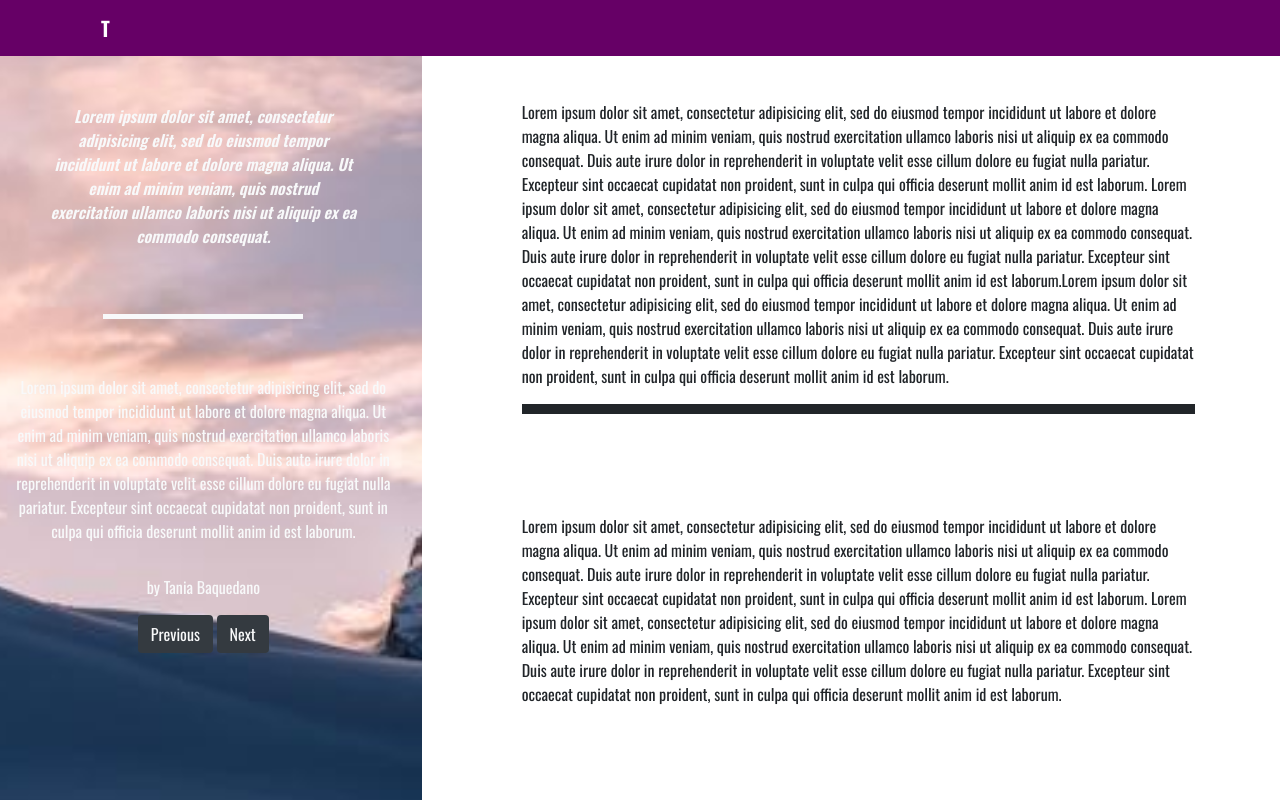
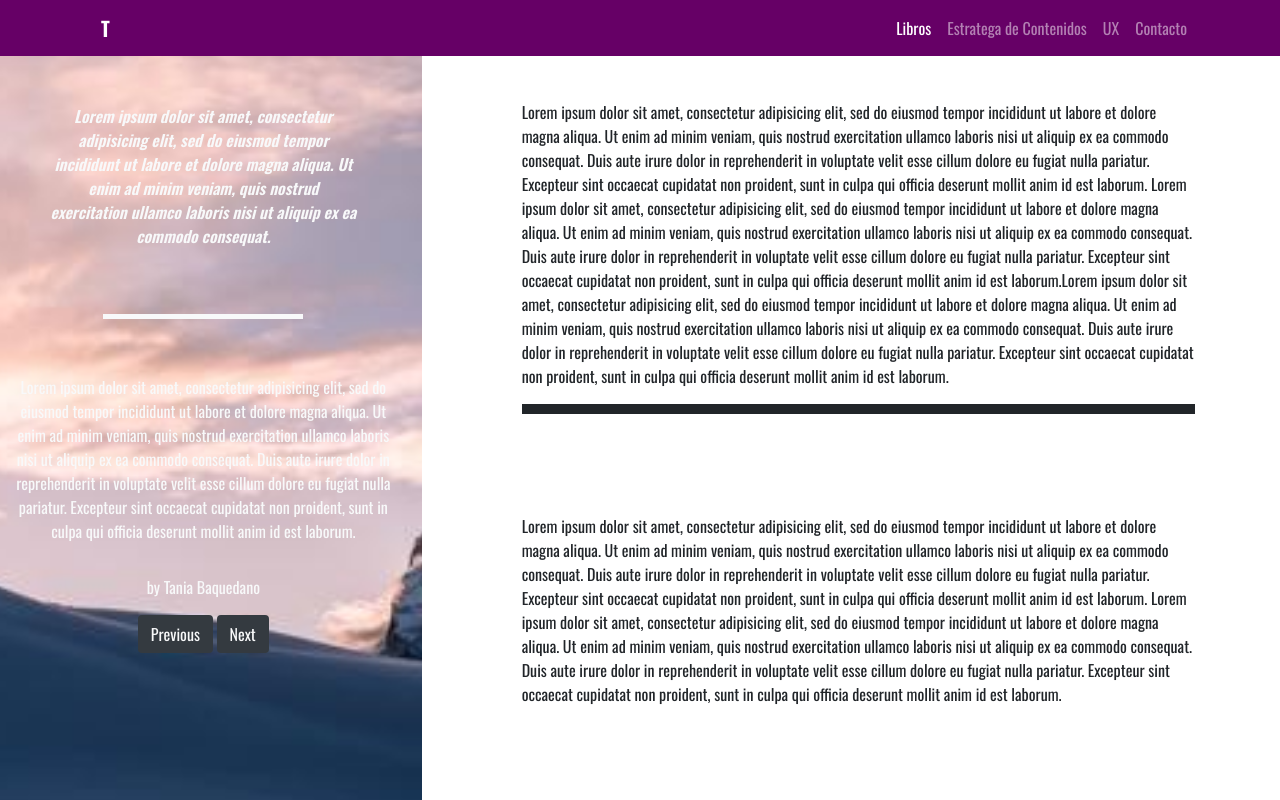
Before and after one commit to taniaux/blogtaniaux, a plain HTML site: page index.html in a window 1280 px wide. Shown: the top 800 px of the page. Drawn offline with nearby package versions, Linux system fonts and the light colour scheme.

Commit message:
modificación navbar v1

```diff
--- a/assets/css/style.css
+++ b/assets/css/style.css
@@ -1,5 +1,8 @@
 body {
 font-family: 'Oswald', sans-serif;
+}
+.navbar, footer {
+background-color: #660066;
 }
 .image {
 background-image: url('../img/hero.jpg');
@@ -26,6 +29,3 @@ padding:100px;
 border-top: 10px solid;
 padding: 50px;
 }
-.navbar, footer {
-background-color: #660066;
-}
--- a/index.html
+++ b/index.html
@@ -20,6 +20,23 @@ crossorigin="anonymous">
 <button class="navbar-toggler mr-3" type="button" data-toggle="collapse" data-target="#navbarNav" aria-controls="navbarNav" aria-expanded="false" aria-label="Toggle navigation">
 <span class="navbar-toggler-icon"></span>
 </button>
+<div class="collapse navbar-collapse" id="navbarNav">
+<ul class="navbar-nav ml-auto">
+<li class="nav-item active">
+<a class="nav-link" href="#about">Libros<span class="sr-only">(current)</span></a>
+ </li>
+ <li class="nav-item">
+ <a class="nav-link" href="#experience">Estratega de Contenidos</a>
+ </li>
+ <li class="nav-item">
+ <a class="nav-link" href="#work">UX</a>
+ </li>
+ <li class="nav-item">
+ <a class="nav-link" href="#contact">Contacto</a>
+ </li>
+ </ul>
+ </div>
+ </div>
  </nav>
     <div class="row">
     <aside class="image col-12 col-sm-12 col-md-4 col-lg-4 text-light text-center text-white"> >
```
